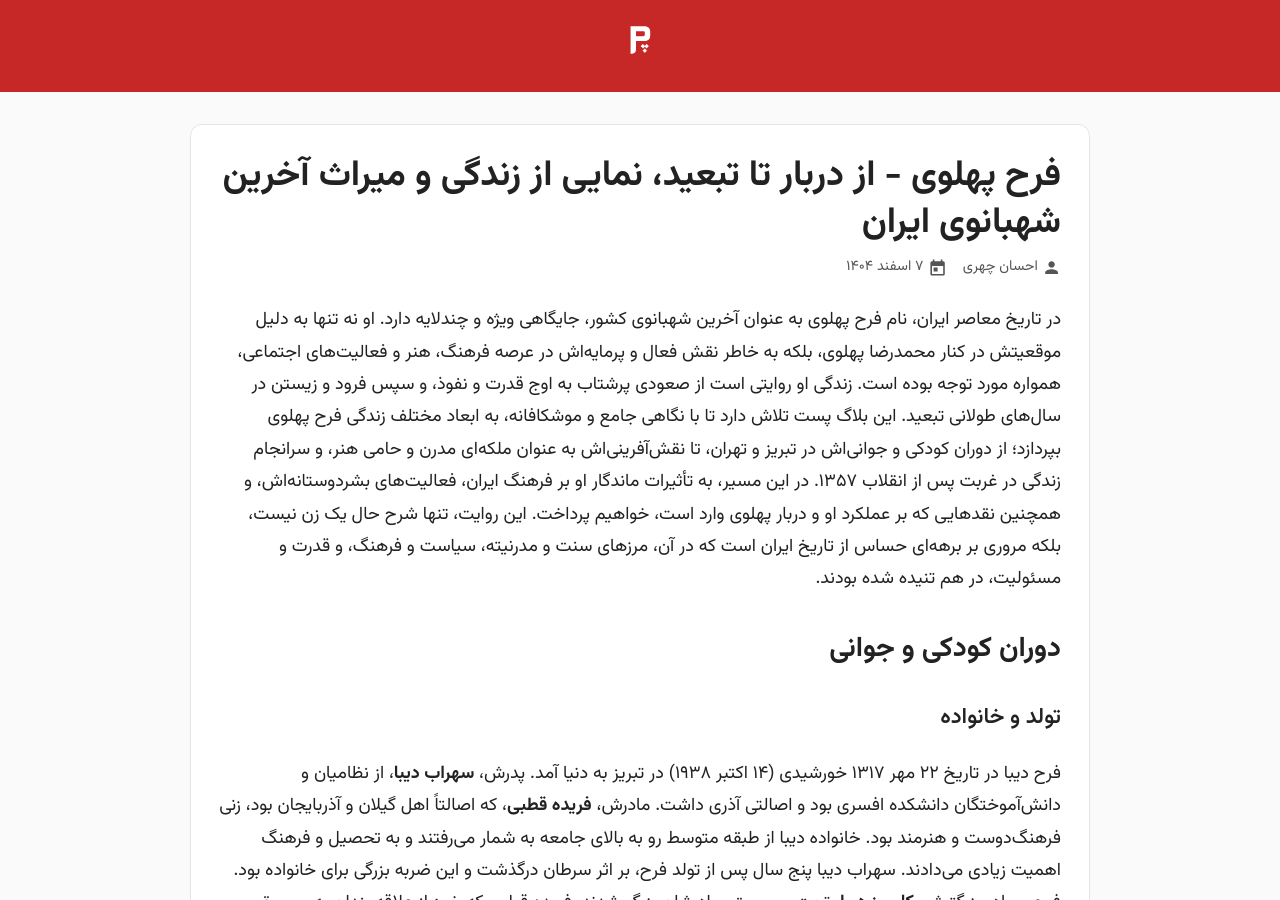
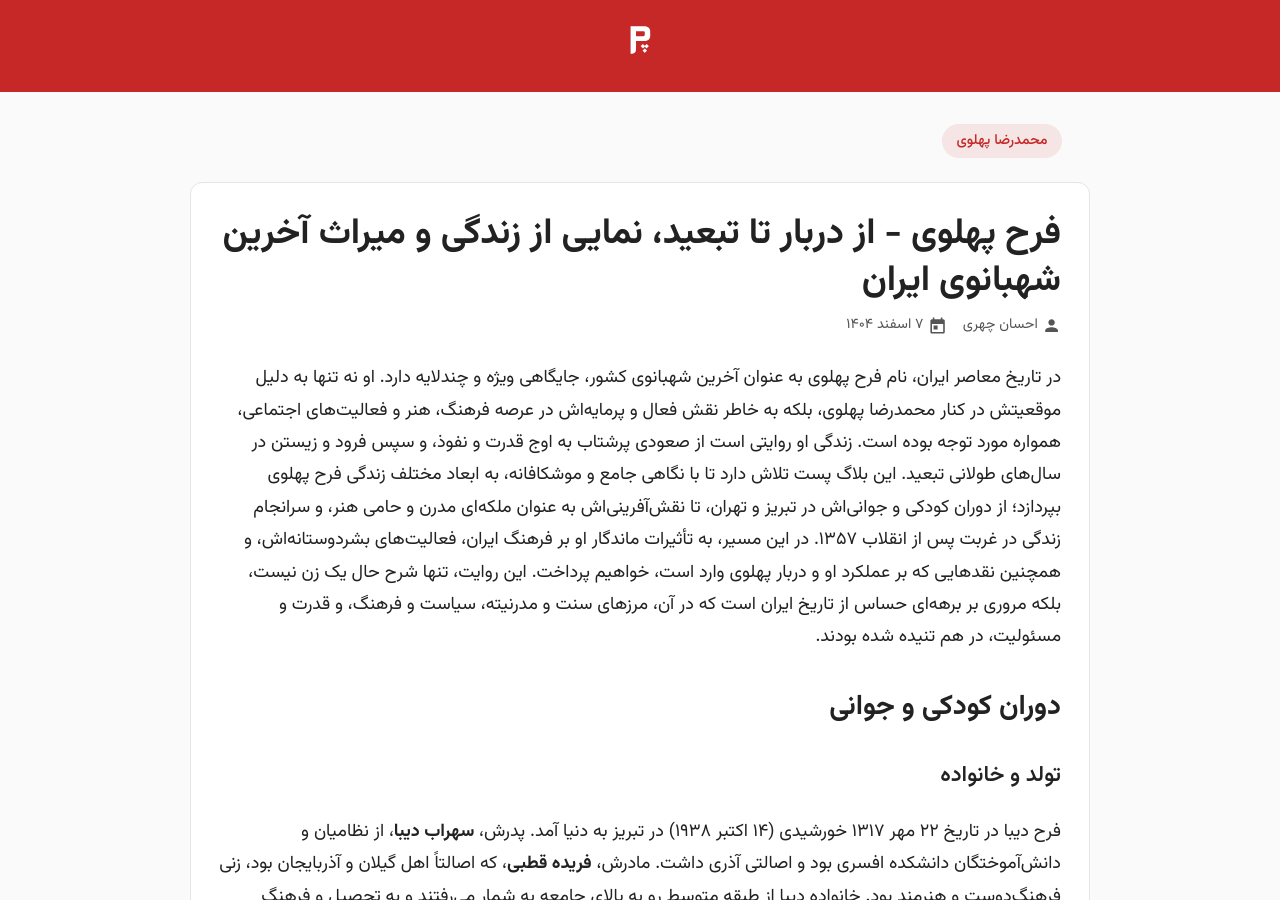
Before and after one commit to darkblog/darkblog.github.io, a Jekyll site: the page built from _posts/2026-2-26-farah-pahlavi.md, in a window 1280 px wide and 900 px high. Built offline with Jekyll 4.4.1, drawn with Linux system fonts in a browser that asks for light colours.

Commit message:
Update 2026-2-26-farah-pahlavi.md

```diff
--- a/_posts/2026-2-26-farah-pahlavi.md
+++ b/_posts/2026-2-26-farah-pahlavi.md
@@ -1,6 +1,9 @@
 ---
 layout: post
 title: فرح پهلوی - از دربار تا تبعید، نمایی از زندگی و میراث آخرین شهبانوی ایران
+categories:
+  - title: محمدرضا پهلوی
+    url: https://www.pasgah.org/blog/mohammadreza-pahlavi
 ---
 
 در تاریخ معاصر ایران، نام فرح پهلوی به عنوان آخرین شهبانوی کشور، جایگاهی ویژه و چندلایه دارد. او نه تنها به دلیل موقعیتش در کنار محمدرضا پهلوی، بلکه به خاطر نقش فعال و پرمایه‌اش در عرصه فرهنگ، هنر و فعالیت‌های اجتماعی، همواره مورد توجه بوده است. زندگی او روایتی است از صعودی پرشتاب به اوج قدرت و نفوذ، و سپس فرود و زیستن در سال‌های طولانی تبعید. این بلاگ پست تلاش دارد تا با نگاهی جامع و موشکافانه، به ابعاد مختلف زندگی فرح پهلوی بپردازد؛ از دوران کودکی و جوانی‌اش در تبریز و تهران، تا نقش‌آفرینی‌اش به عنوان ملکه‌ای مدرن و حامی هنر، و سرانجام زندگی در غربت پس از انقلاب ۱۳۵۷. در این مسیر، به تأثیرات ماندگار او بر فرهنگ ایران، فعالیت‌های بشردوستانه‌اش، و همچنین نقدهایی که بر عملکرد او و دربار پهلوی وارد است، خواهیم پرداخت. این روایت، تنها شرح حال یک زن نیست، بلکه مروری بر برهه‌ای حساس از تاریخ ایران است که در آن، مرزهای سنت و مدرنیته، سیاست و فرهنگ، و قدرت و مسئولیت، در هم تنیده شده بودند.
```
